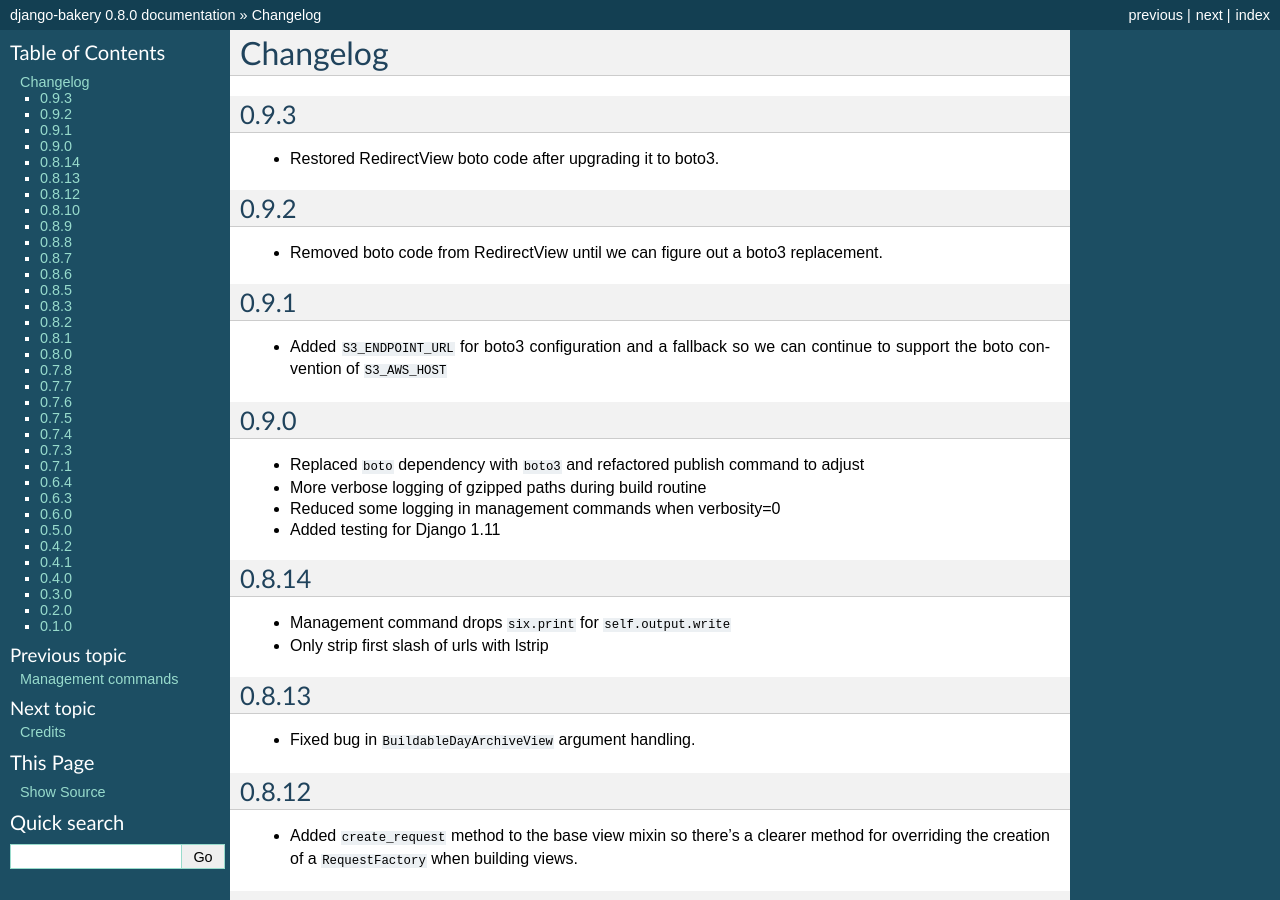
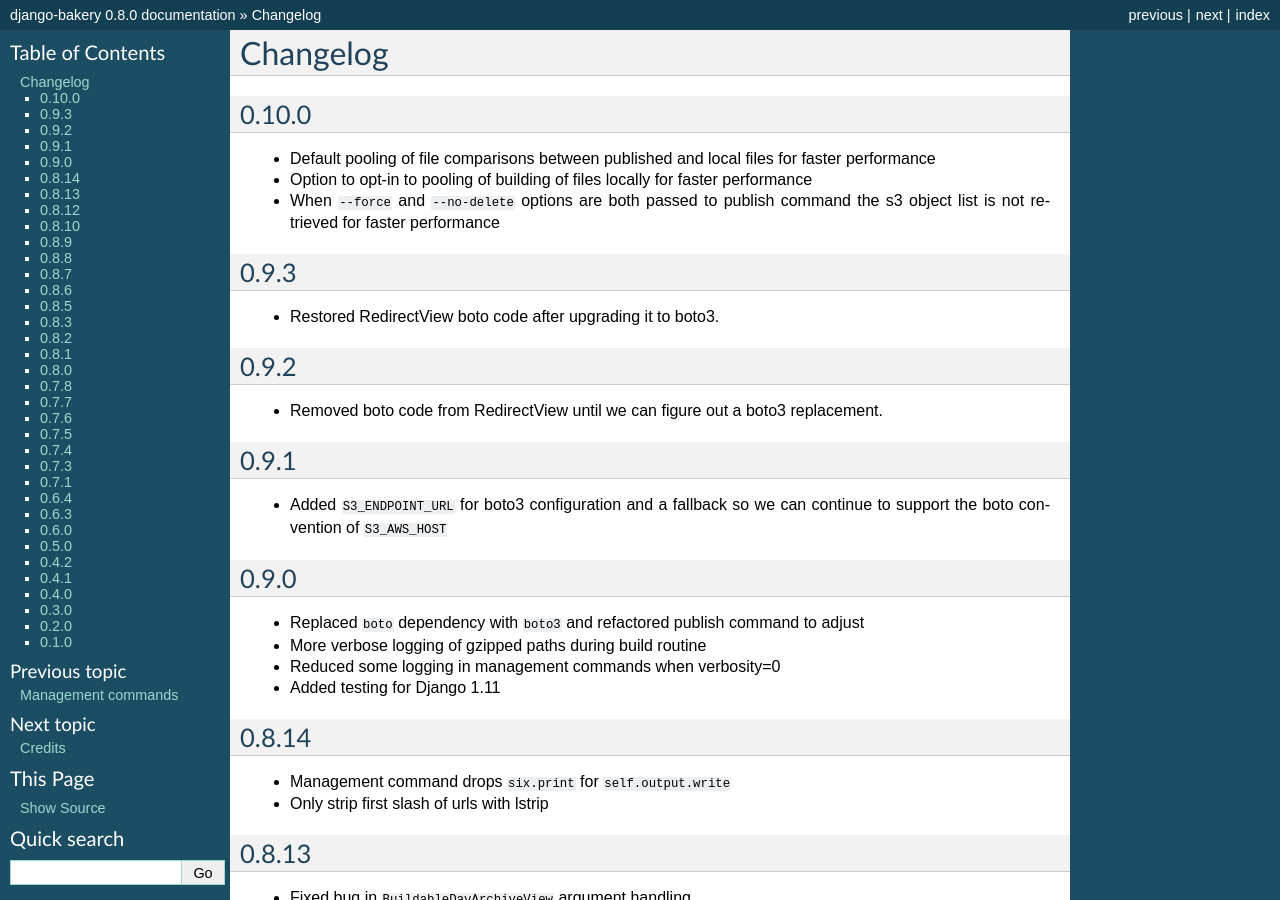
Before and after one commit to Sibizwan5/django-bakery, a Sphinx documentation site: the page built from docs/changelog.rst, in a window 1280 px wide and 900 px high. Built offline with Sphinx 7.4.7, drawn with Linux system fonts in a browser that asks for light colours.

Commit message:
Updated setup.py and docs for v0.10.0

```diff
--- a/docs/changelog.rst
+++ b/docs/changelog.rst
@@ -1,5 +1,12 @@
 Changelog
 =========
+
+0.10.0
+------
+
+* Default pooling of file comparisons between published and local files for faster performance
+* Option to opt-in to pooling of building of files locally for faster performance
+* When ``--force`` and ``--no-delete`` options are both passed to publish command the s3 object list is not retrieved for faster performance
 
 0.9.3
 -----
--- a/setup.py
+++ b/setup.py
@@ -51,9 +51,6 @@
                 },
             ],
             BUILD_DIR = tempfile.mkdtemp(),
-            BAKERY_BUILD_ON_S3 = True,
-            BAKERY_AWS_BUILD_BUCKET = 'build-bucket',
-            BAKERY_AWS_PUBLISH_BUCKET = 'publish-bucket',
             STATIC_ROOT = os.path.abspath(
                  os.path.join(
                      os.path.dirname(__file__),
@@ -91,7 +88,7 @@
 
 setup(
     name='django-bakery',
-    version='0.10.0-rc.5',
+    version='0.10.0',
     description='A set of helpers for baking your Django site out as flat files',
     author='The Los Angeles Times Data Desk',
     author_email='datadesk@latimes.com',
```
